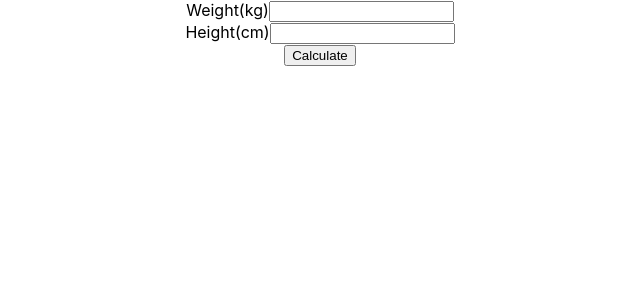
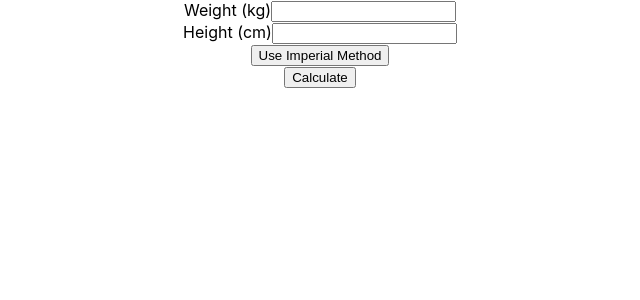
Before and after one commit to shahin1290/react-bmi-calculator, a React (Create React App) app: page / in a window 1280 px wide. Shown: the top 300 px of the page, without its empty margins (320-960 px from the left). Built offline with nearby package versions, Linux system fonts and the light colour scheme.

Commit message:
Adds imperial methods and toggle button to calculate both in metric and imperial methods

```diff
--- a/src/App.js
+++ b/src/App.js
@@ -1,34 +1,48 @@
 import React, { Component } from 'react';
 import './App.css';
-import DisplayResult from './DisplayResult'
+import DisplayResult from './DisplayResult';
 
 class App extends Component {
   constructor(props) {
     super(props);
     this.state = {
       weight: '',
-      height: ''
+      height: '',
+      methodType: 'Metric'
     }
   }
 
+  calculateMethod () {
+    if (this.state.methodType === 'Metric') {
+      this.setState({ methodType: 'Imperial' });
+    } else {
+      this.setState({ methodType: 'Metric'})
+    }
+  }
 
   render() {
     return (
       <div className="App">
-
         <div>
-          <label>Weight(kg)</label>
+        <label>
+          Weight {this.state.methodType === 'Metric' ? '(kg)' : '(lbs)'}
+        </label>
           <input name="weight" value={this.state.weight} onChange={(e) => this.setState({ weight: e.target.value })} />
         </div>
 
         <div>
-          <label>Height(cm)</label>
+        <label>
+          Height {this.state.methodType === 'Metric' ? '(cm)' : '(inch)'}
+        </label>
           <input name="height" value={this.state.height} onChange={(e) => this.setState({ height: e.target.value })} />
         </div>
+
+        <button onClick={() => this.calculateMethod()}>{this.state.methodType === 'Metric' ? 'Use Imperial Method' : 'Use Metric Method'}</button>
 
         <DisplayResult
           weight={this.state.weight}
           height={this.state.height}
+          methodType={this.state.methodType}
         />
 
       </div>
--- a/src/BMICalculator.js
+++ b/src/BMICalculator.js
@@ -6,7 +6,12 @@ export const bmiCalculation = (weight, height, method) => {
   weight = isNaN(weight) ? 0 : weight;
   height = isNaN(height) ? 0 : height;
 
+  if( method === 'Metric') {
       bmi = weight / (height / 100 * height / 100);
+  } else {
+      bmi = weight * 703 / (height * height)
+  };
+
 
   let finalBMI = parseFloat(bmi.toFixed(2));
   let BMIMessage = setBMIMessage(finalBMI)
@@ -33,4 +38,4 @@ export const bmiCalculation = (weight, height, method) => {
   if (finalBMI > 30) {
       return "Obese";
   }
-  }
+};
--- a/src/DisplayResult.js
+++ b/src/DisplayResult.js
@@ -10,6 +10,7 @@ class DisplayResult extends Component {
     calculateBmi() {
         var weight= this.props.weight;
         var height= this.props.height;
+        var method= this.props.methodType;
 
         this.setState({bmiMessage:bmiCalculation(weight, height) });
     }
```
Lines whose indentation alone changed are shown as unchanged.
